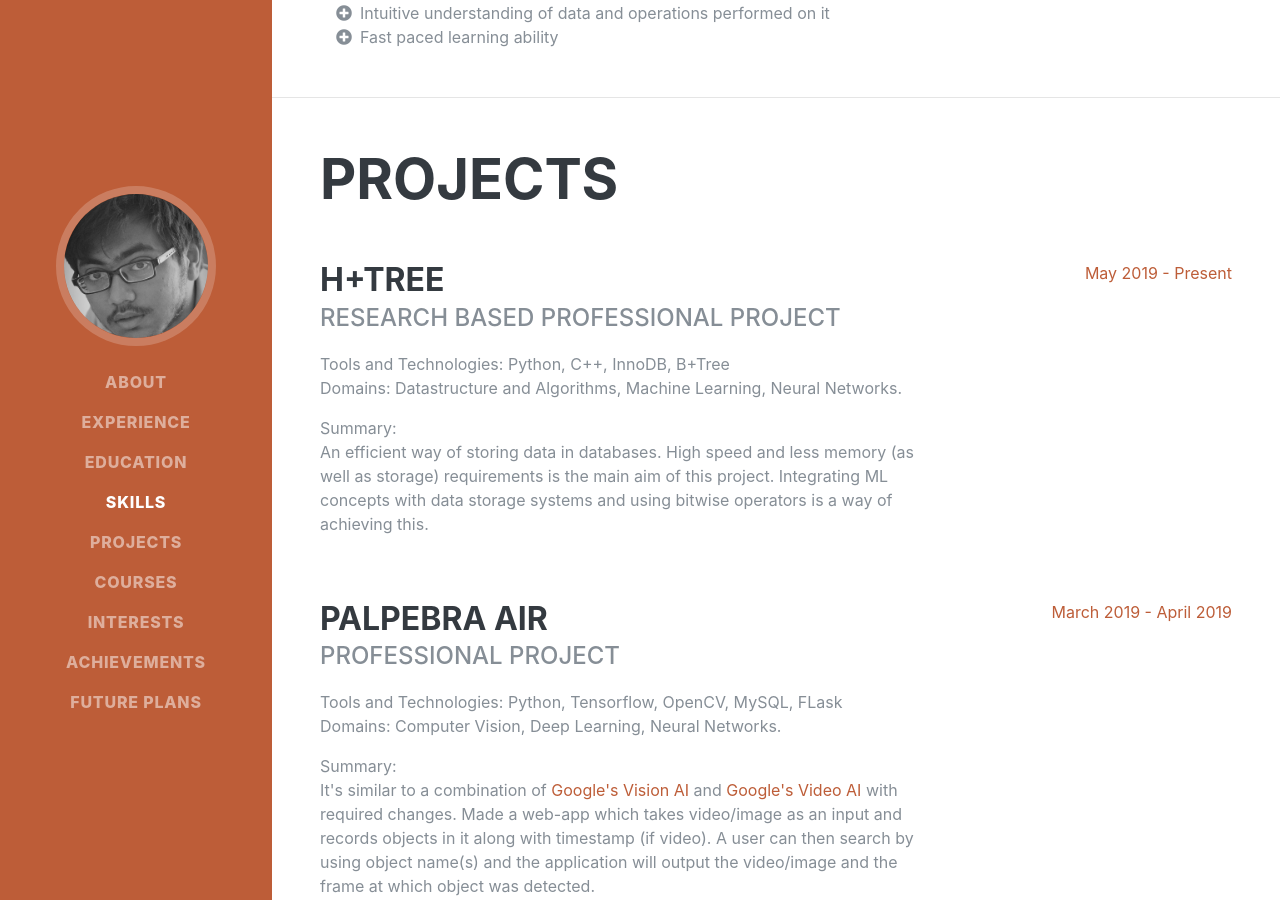
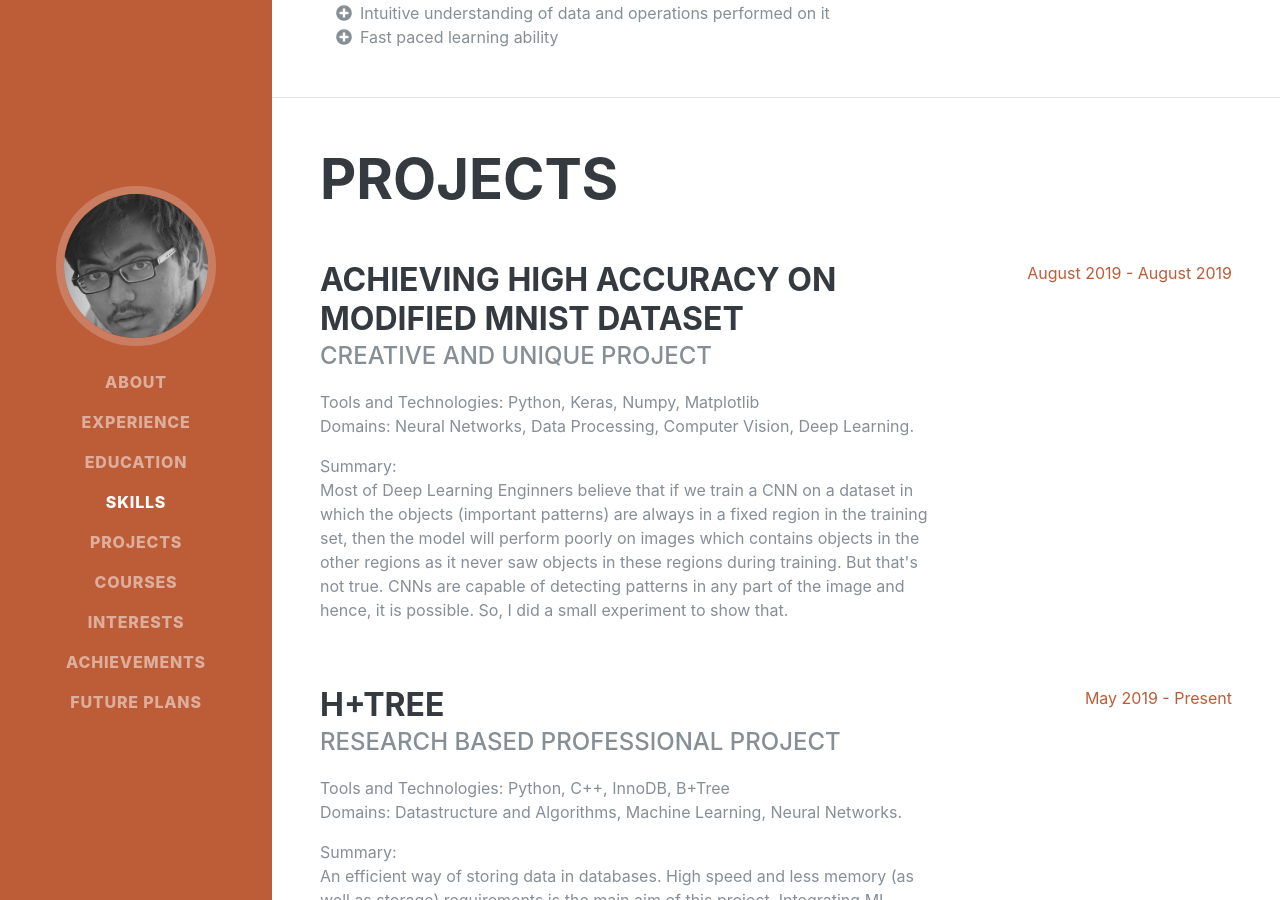
Before and after one commit to ParikhKadam/parikhkadam.github.io, a Jekyll site: the page built from index.md, in a window 1280 px wide and 900 px high, scrolled down 3530 px. Built offline with Jekyll 4.4.1, drawn with Linux system fonts in a browser that asks for light colours; some web fonts are replaced.

Commit message:
Added new project - mnist experiment

```diff
--- a/_data/projects.yml
+++ b/_data/projects.yml
@@ -1,3 +1,11 @@
+- title: Achieving high accuracy on modified MNIST dataset
+  type: Creative and Unique Project
+  tools_and_technologies: Python, Keras, Numpy, Matplotlib
+  domains: Neural Networks, Data Processing, Computer Vision, Deep Learning.
+  summary: Most of Deep Learning Enginners believe that if we train a CNN on a dataset in which the objects (important patterns) are always in a fixed region in the training set, then the model will perform poorly on images which contains objects in the other regions as it never saw objects in these regions during training. But that's not true. CNNs are capable of detecting patterns in any part of the image and hence, it is possible. So, I did a small experiment to show that.
+  start_date: August 2019
+  end_date: August 2019
+
 - title: H+Tree
   type: Research based Professional Project
   tools_and_technologies: Python, C++, InnoDB, B+Tree
```
